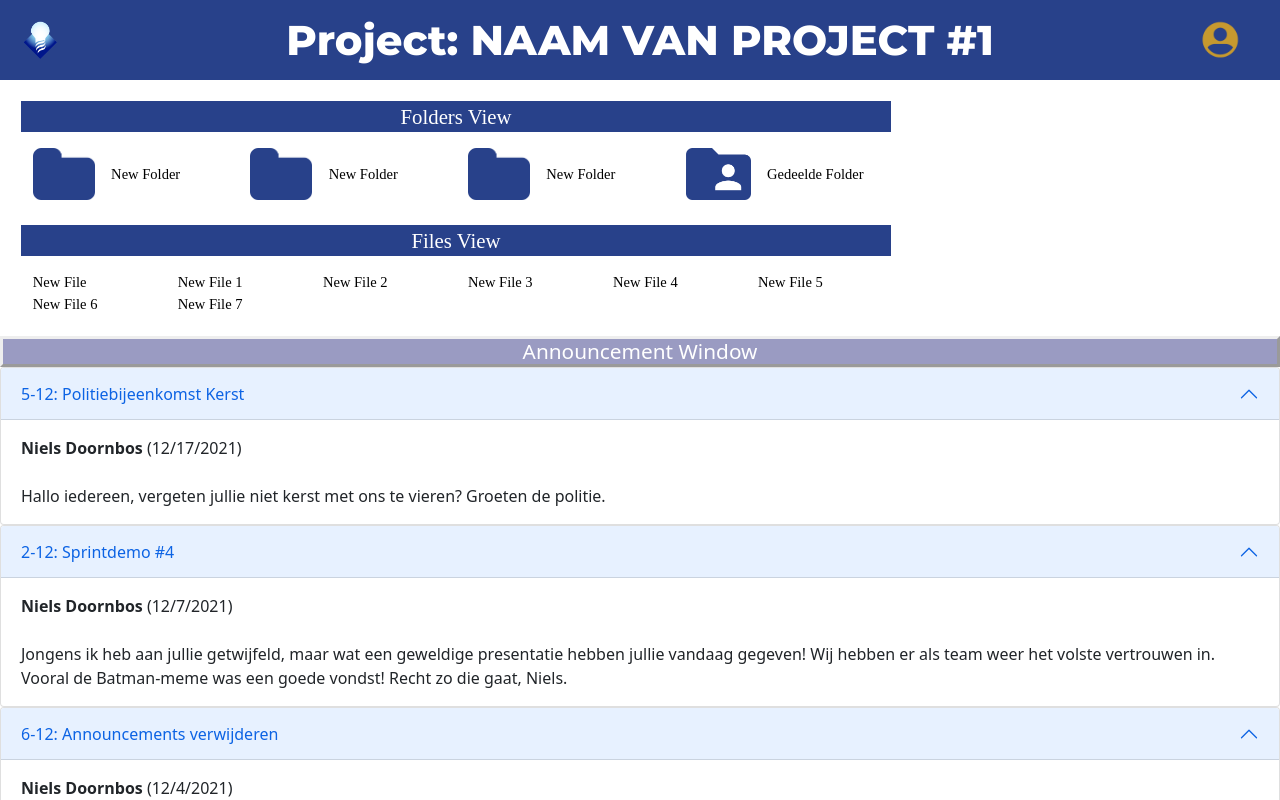
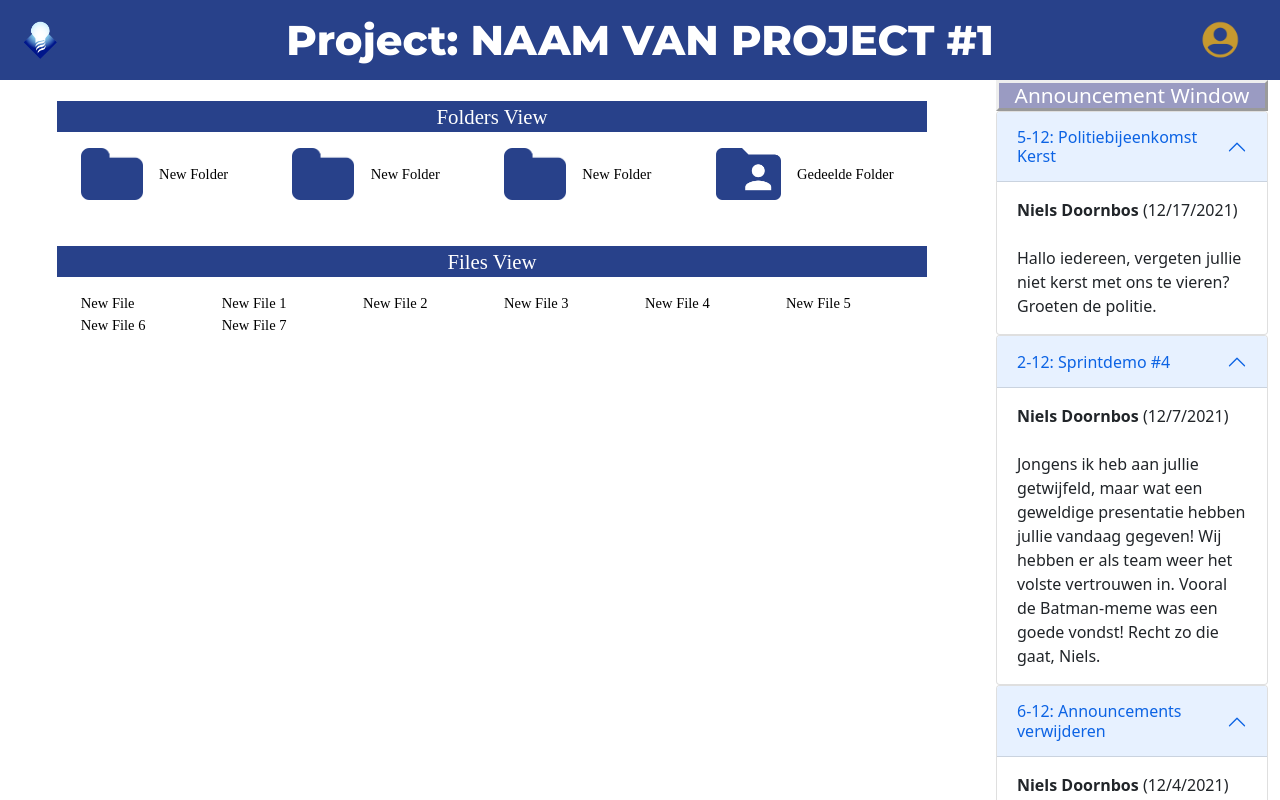
Before and after one commit to Hayo1706/Innovatiehuis-Intranet, a Vue app in the folder intranet-project/: page /project/1 in a window 1280 px wide. Shown: the top 800 px of the page. Built offline with nearby package versions, Linux system fonts and the light colour scheme; a web font is replaced by a local one.

Commit message:
ProjectPage first version
Small changes

```diff
--- a/intranet-project/src/pages/project/FilesView.vue
+++ b/intranet-project/src/pages/project/FilesView.vue
@@ -1,7 +1,7 @@
 <template>
     <div class='filesview'>
-       <p>Files View</p>
-        <div class="container-fluid">
+      <p>Files View</p>
+      <div class="container-fluid">
         <div class="row">
           <div v-for="file in files" :key="file.name" class="col-sm-2" >
             {{file.name}}</div>
--- a/intranet-project/src/pages/project/FoldersView.vue
+++ b/intranet-project/src/pages/project/FoldersView.vue
@@ -3,7 +3,7 @@
       <p>Folders View</p>
       <div class="container-fluid">
         <div class="row">
-          <div v-for="folder in folders" :key="folder.name" class="col-sm-3" >
+          <div v-for="folder in folders" :key="folder.name" class="col-sm-3">
             <img v-if="folder.shared == 'no'" src=".\..\..\assets\images\folder.png"/>
             <img v-if="folder.shared == 'yes'" src=".\..\..\assets\images\shared_folder.png"/>
             {{folder.name}}</div>
--- a/intranet-project/src/pages/project/ProjectPage.vue
+++ b/intranet-project/src/pages/project/ProjectPage.vue
@@ -1,8 +1,26 @@
 <template>
     <div>
-      <FoldersView />
-      <FilesView />
-      <AnnouncementWindow />
+      <div class="container-fluid">
+        <div class="row">
+            <div class="col-sm">
+              <div class="container-fluid">
+                <div class="row">
+                  <div class="col-sm">
+                    <FoldersView />
+                  </div>
+                </div>
+                 <div class="row">
+                  <div class="col-sm">
+                    <FilesView />
+                  </div>
+                </div>
+              </div>
+            </div>
+            <div class="col-sm">
+              <AnnouncementWindow />
+            </div>
+          </div>
+      </div>
     </div>
 </template>
 
```
